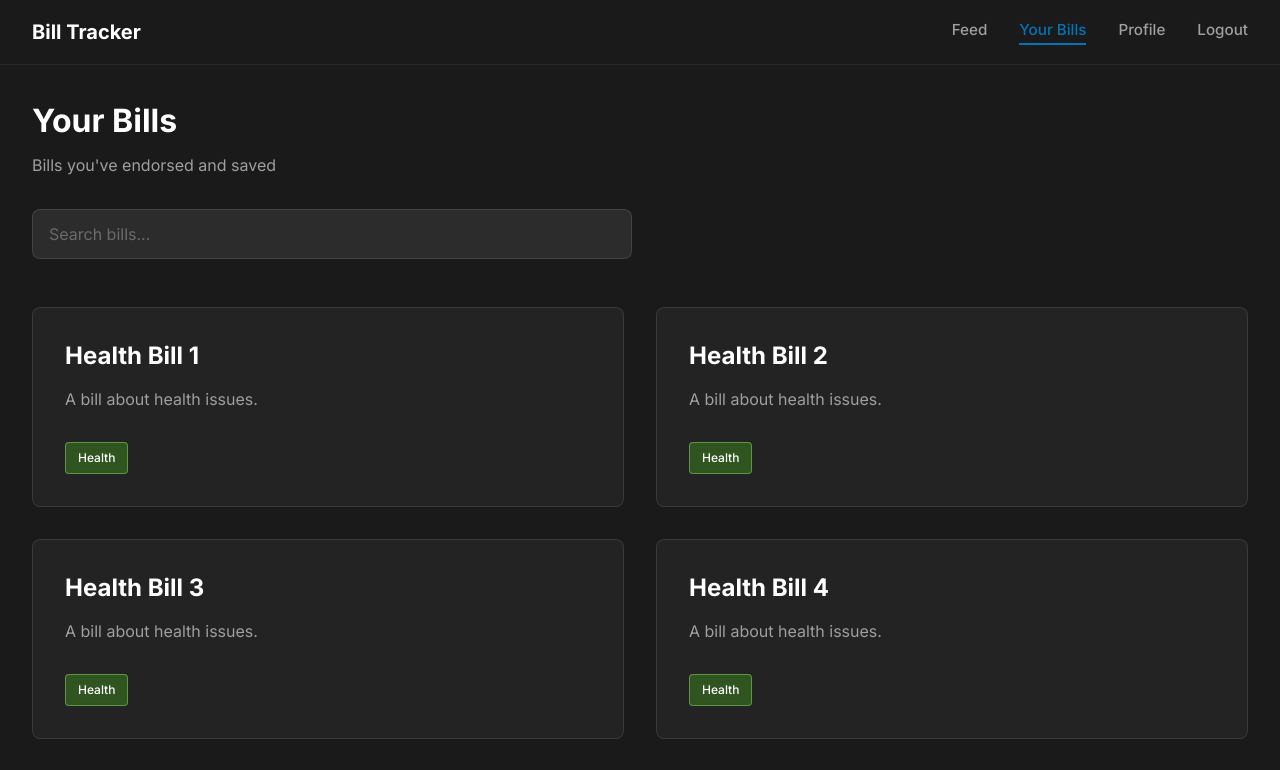
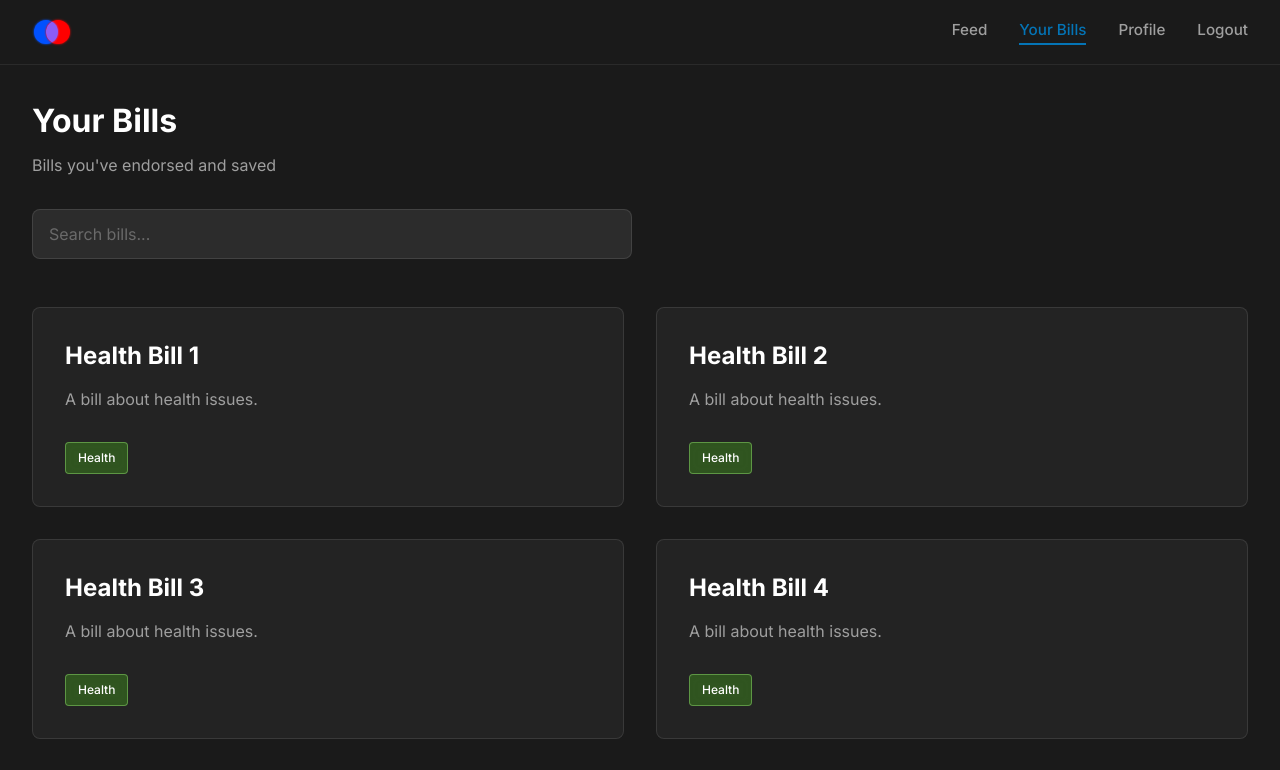
Before and after one commit to alanNEF/Consensus, a Next.js app: page /your-bills in a window 1280 px wide. Shown: the top 770 px of the page. Built offline with nearby package versions, Linux system fonts and the light colour scheme.

Commit message:
added logo

```diff
--- /dev/null
+++ b/components/nav/Logo.tsx
@@ -0,0 +1,27 @@
+export default function Logo() {
+  return (
+    <svg width="100" height="100" viewBox="0 0 100 100" fill="none" xmlns="http://www.w3.org/2000/svg">
+      <defs>
+        <clipPath id="leftCircle">
+          <circle cx="35" cy="50" r="30"/>
+        </clipPath>
+        <clipPath id="rightCircle">
+          <circle cx="65" cy="50" r="30"/>
+        </clipPath>
+        <filter id="glow">
+          <feGaussianBlur stdDeviation="3" result="coloredBlur"/>
+          <feMerge>
+            <feMergeNode in="coloredBlur"/>
+            <feMergeNode in="SourceGraphic"/>
+          </feMerge>
+        </filter>
+      </defs>
+      {/* Blue circle on the left */}
+      <circle cx="35" cy="50" r="30" fill="#0051FF" filter="url(#glow)"/>
+      {/* Red circle on the right */}
+      <circle cx="65" cy="50" r="30" fill="#FF0000" filter="url(#glow)"/>
+      {/* Purple overlap - intersection of both circles */}
+      <circle cx="35" cy="50" r="30" fill="#8B5CF6" clipPath="url(#rightCircle)" filter="url(#glow)"/>
+    </svg>
+  );
+}
--- a/components/nav/TopNav.css
+++ b/components/nav/TopNav.css
@@ -15,10 +15,15 @@
 }
 
 .topNavTitle {
-  font-size: 1.25rem;
-  font-weight: bold;
-  color: white;
+  display: flex;
+  align-items: center;
   text-decoration: none;
+  height: 100%;
+}
+
+.topNavTitle svg {
+  height: 40px;
+  width: auto;
 }
 
 .topNavLinks {
--- a/components/nav/TopNav.tsx
+++ b/components/nav/TopNav.tsx
@@ -2,6 +2,7 @@
 
 import Link from "next/link";
 import { usePathname } from "next/navigation";
+import Logo from "./Logo";
 import "./TopNav.css";
 
 export default function TopNav() {
@@ -11,7 +12,7 @@ export default function TopNav() {
     <nav className="topNav">
       <div className="topNavContainer">
         <Link href="/feed" className="topNavTitle">
-          Bill Tracker
+          <Logo />
         </Link>
         <div className="topNavLinks">
           <Link
```
Also changed, not shown: public/consensus.png (added).
